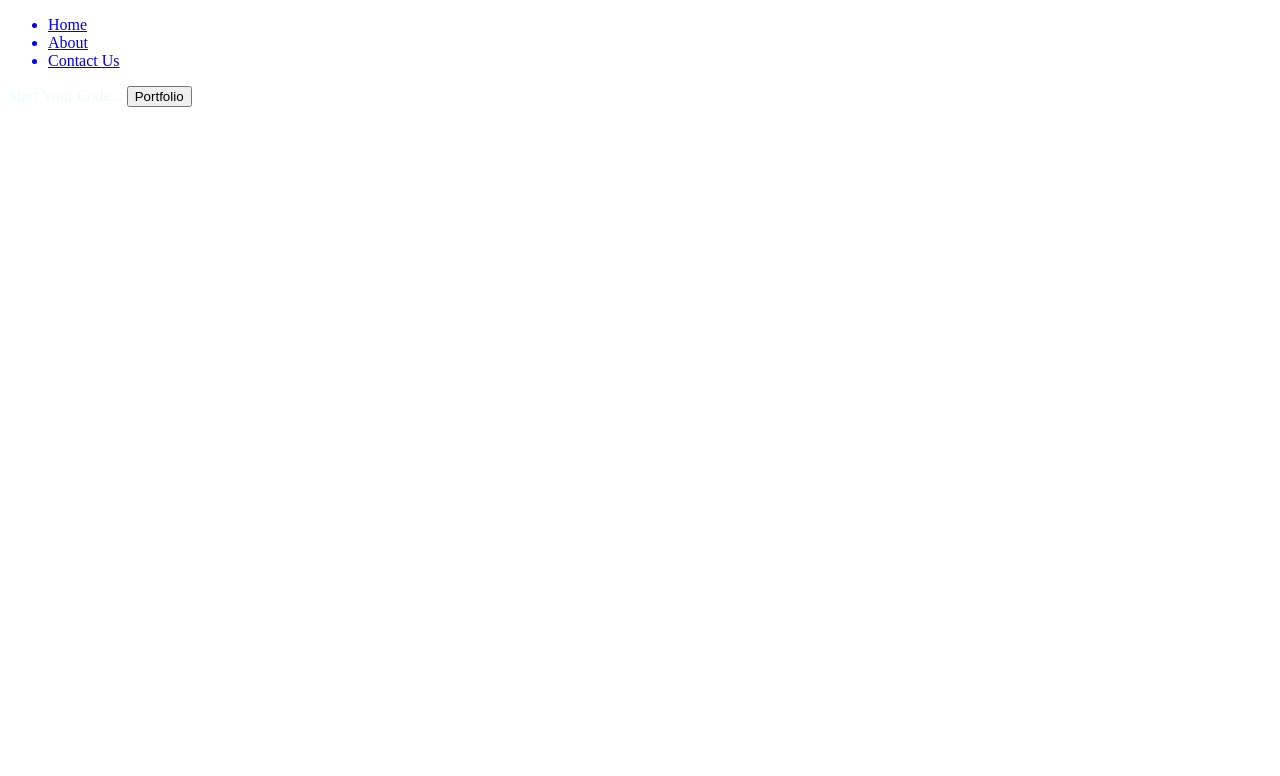
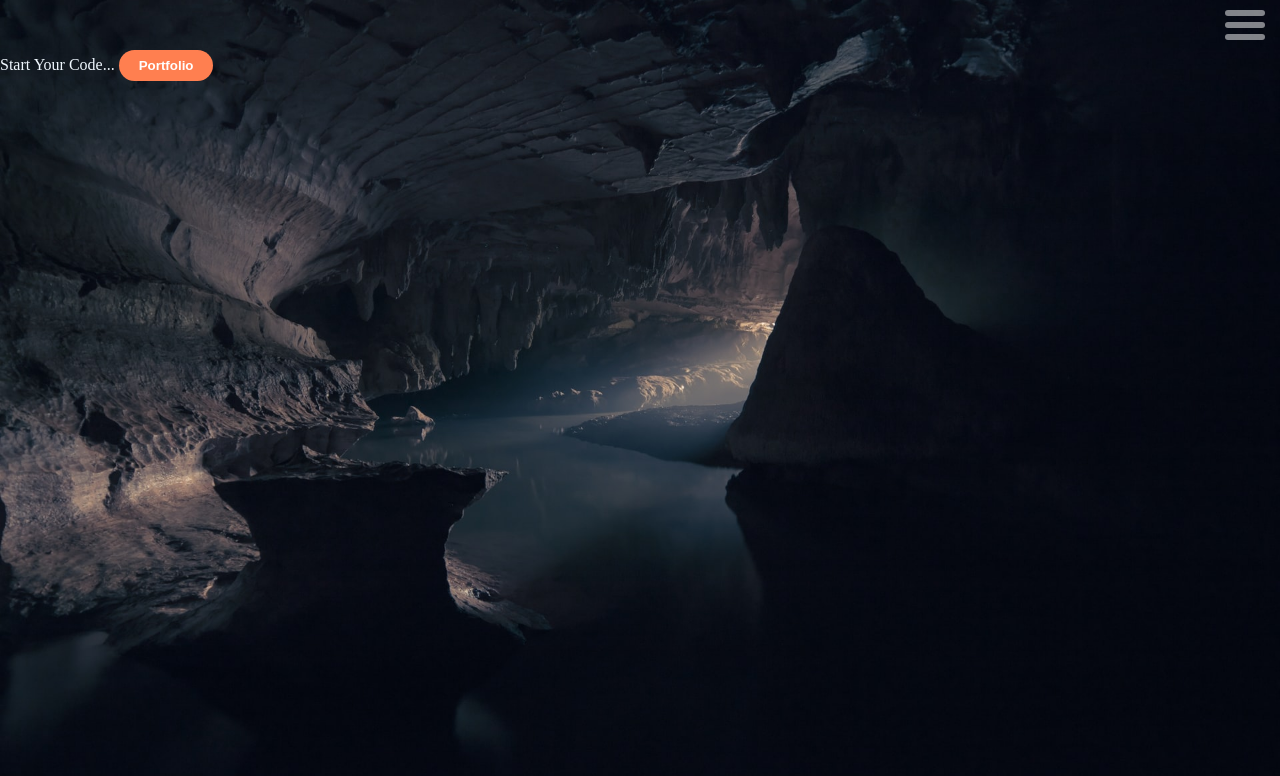
Before and after one commit to Azeemaj101/Sidebar-Menu, a plain HTML site: page index.html in a window 1280 px wide. Drawn offline with Linux system fonts and the light colour scheme; the site is published under a folder, as on GitHub Pages, so addresses that start at the root find nothing.

Commit message:
12_3_2021

```diff
--- a/index.html
+++ b/index.html
@@ -5,9 +5,9 @@
     <meta http-equiv="X-UA-Compatible" content="IE=edge">
     <meta name="viewport" content="width=device-width, initial-scale=1.0">
     <title>Side Bar</title>
-    <link rel = "icon" href = "/css/title_1.png"
+    <link rel = "icon" href = "css/title_1.png"
         type = "image/x-icon">
-    <link rel="stylesheet" href="/css/style.css">
+    <link rel="stylesheet" href="css/style.css">
 </head>
 <body>
     <div class="box">
```
